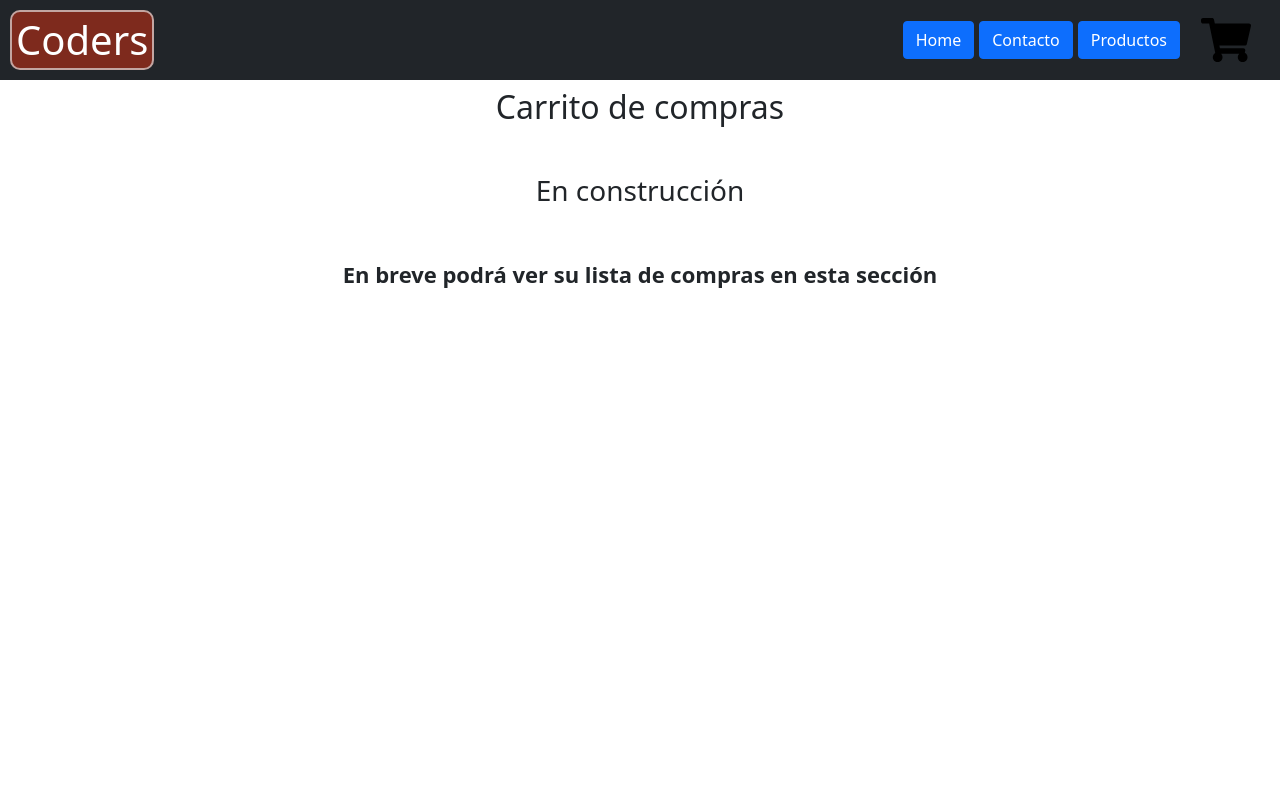
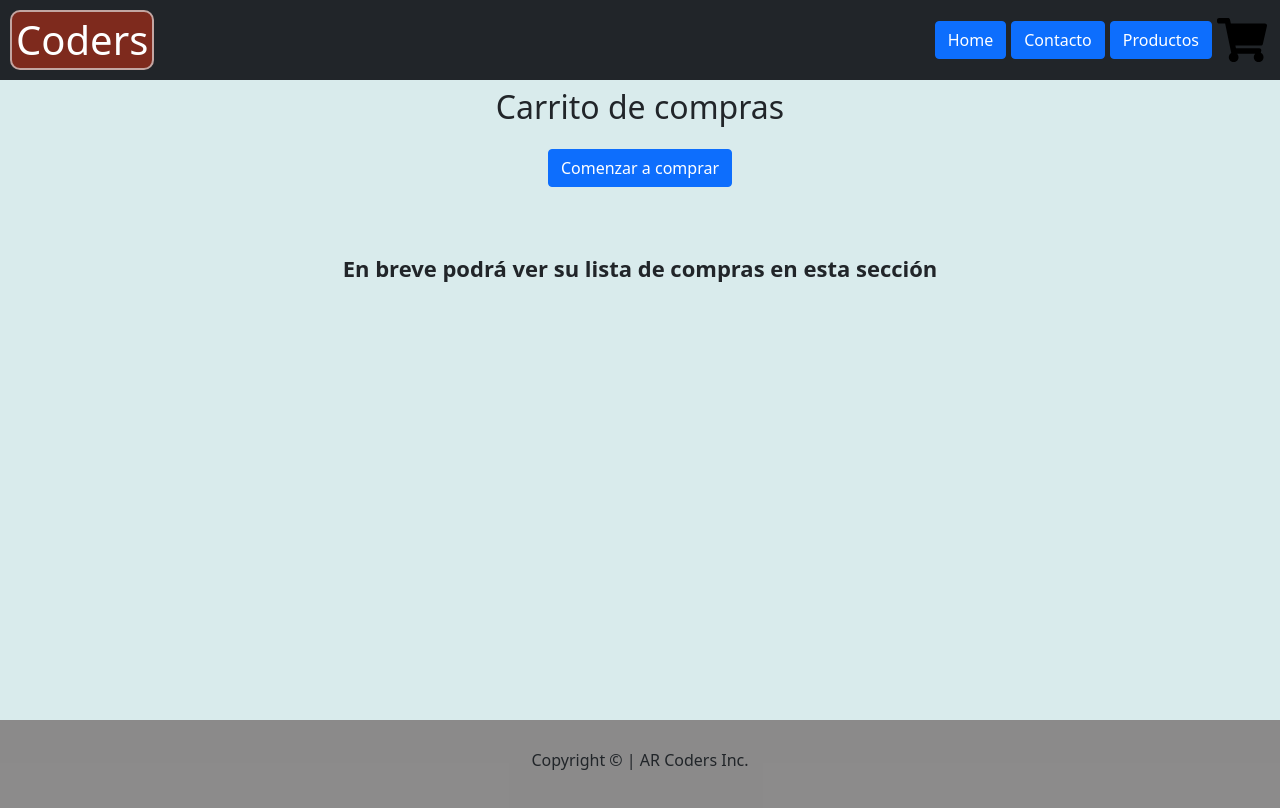
Before and after one commit to martinjacobsen93/Mobile-eShop-React-Version, a React (Create React App) app: page /cart in a window 1280 px wide. Shown: the top 808 px of the page. Built offline with nearby package versions, Linux system fonts and the light colour scheme.

Commit message:
agrego componente Footer, modifico logica en CartContext, y agrego estilos

```diff
--- a/src/App.css
+++ b/src/App.css
@@ -9,6 +9,7 @@
   flex-wrap: wrap;
   justify-content: space-between;
   align-items: center;
+  min-height: 8vh;
 }
 
 .navBar__brandTitle {
@@ -184,6 +185,7 @@
 .categorias-marcas {
   display: flex;
   flex-direction: row;
+  flex-wrap: wrap;
   width: 80%;
   margin: auto;
   justify-content: center;
@@ -228,3 +230,38 @@
   border-radius: 6px;
   background-color: coral;
 }
+
+/* CART PAGE PRODUCT DETAIL */
+
+.productoFinalizarCompra {
+  display: flex;
+  flex-wrap: wrap;
+  justify-content: space-evenly;
+  border: 2px solid black;
+  border-radius: 6px;
+  padding: 10px;
+  gap: 30px;
+  width: 50%;
+  margin: 10px auto;
+}
+
+.main {
+  min-height: 80vh;
+  background-color: #D9EBEC;
+}
+
+.footer {
+  min-height: 12vh;
+  background-color: rgba(34, 32, 32, 0.521);
+  display: flex;
+  flex-direction: column;
+  /* align-items: center; */
+  justify-content: center;
+  /* border-top: 2px solid #fff; */
+}
+
+/* CART WIDGET */
+
+.cartIcon {
+  width: 50px;  /* hay que hacerlo responsive. */
+}
--- a/src/App.js
+++ b/src/App.js
@@ -7,9 +7,12 @@ import Home from './pages/Home';
 import ItemListContainer from './components/ItemListContainer'
 import ItemDetailContainer from './components/ItemDetailContainer';
 import CartPage from './pages/CartPage';
+import CartProvider from './context/CartContext'
+import Footer from './components/Footer';
 
 function App() {
   return (
+    <CartProvider>          {/* CONTEXT PROVIDER */}
       <div className="App">
         <Router>
           <NavBar/>
@@ -28,8 +31,10 @@ function App() {
 
             <Route path="*" element={<Error404 />}/>
           </Routes>
+          <Footer />
         </Router>
       </div>
+    </CartProvider>
   );
 }
 
--- a/src/components/CartWidget.js
+++ b/src/components/CartWidget.js
@@ -10,7 +10,7 @@ const CartWidget = () => {
 
     return (
         <Fragment>
-            <img src={cartIcon} alt="cartIcon" style={{width: '50px', cursor: 'pointer'}} className='mx-3 cartIcon' onClick={()=> navigate("/cart")}/>
+            <img src={cartIcon} alt="cartIcon" style={{cursor: 'pointer'}} className='cartIcon' onClick={()=> navigate("/cart")}/>
         </Fragment>
     )
 }
--- /dev/null
+++ b/src/components/Footer.js
@@ -0,0 +1,17 @@
+import React from 'react'
+
+const Footer = () => {
+    return (
+        <footer className='footer'>
+            <div className="footer__social-media">
+                {/* <a href="https://www.instagram.com/" target="_blank"><i class="fab fa-instagram footer__social-mediaIcon"></i></a>
+                <a href="https://www.twitter.com/" target="_blank"><i class="fab fa-twitter footer__social-mediaIcon"></i></a>
+                <a href="https://www.facebook.com/" target="_blank"><i class="fab fa-facebook footer__social-mediaIcon"></i></a>
+                <a href="https://www.discord.com/" target="_blank"><i class="fab fa-discord footer__social-mediaIcon"></i></a> */}
+            </div>
+            <p className="footer__copyright">Copyright © | AR Coders Inc.</p>
+        </footer>
+    )
+}
+
+export default Footer
--- a/src/components/ItemDetail.js
+++ b/src/components/ItemDetail.js
@@ -1,22 +1,35 @@
-import React, { useState } from 'react'
+import React, { useContext, useState } from 'react'
 import { useNavigate } from 'react-router-dom'
 import { useEffect } from 'react/cjs/react.development';
+import { CartContext } from '../context/CartContext';
 import ItemCount from './ItemCount'
 import TituloPagina from './TituloPagina'
 
 
-const initialQuantity = 0;
 
-const ItemDetail = ({url, marca, año, stock, modelo, precio}) => {
+const ItemDetail = ({url, marca, año, stock, modelo, precio, id}) => {
 
     const navigate = useNavigate();
     const [visible, setVisible] = useState(false) // esta variable de estado hace que se vea en un principio el item count, y que desaparezca el mismo para finalizar compra cuando selecciono la cantidad
-    const [quantity, setQuantity] = useState(initialQuantity);
+    const [quantity, setQuantity] = useState(0);
+
+    const {addItem} = useContext(CartContext)
 
 
     const onAdd = (quantityToAdd) => {
         setVisible(true)
         setQuantity(quantityToAdd)
+    }
+
+    const finalizarCompra = () => {
+        const itemDado = {url, marca, año, stock, modelo, precio, id}
+        addItem(itemDado, quantity)
+        navigate("/cart")
+    }
+
+    const cancelar = () => {
+        setVisible(false)
+        setQuantity(0)
     }
 
     useEffect(() => {
@@ -28,6 +41,10 @@ const ItemDetail = ({url, marca, año, stock, modelo, precio}) => {
     return (
         <>
             <TituloPagina titulo={modelo}/>
+            <div style={{display: "flex", margin: 10}}>
+
+            {/* <a className='' onClick={()=> navigate("/productos")}>{"<<- Regresar a Productos"}</a> */}
+            </div>
             <div className='itemDetail__container'>
                 <img src={url} className='item__img' alt='img' />
                 <p className='item__detail mt-3'>Modelo: {modelo}</p>
@@ -35,10 +52,11 @@ const ItemDetail = ({url, marca, año, stock, modelo, precio}) => {
                 <p className='item__detail'>Año de lanzamiento: {año}</p>
                 <h3 style={{fontSize: 25}}>Precio: ${precio}</h3>
                 {(stock !== 0 && !visible) && <ItemCount stock={stock} initial={1} onAdd={onAdd}/>}
-                {visible && <button onClick={()=> navigate("/cart")} className='contador__btnComprar my-4'>Finalizar Compra</button>}
+                {visible && <button onClick={finalizarCompra} className='contador__btnComprar my-4'>Finalizar Compra</button>}
+                {visible && <button onClick={cancelar} className='contador__btnComprar my-4' style={{margin: 10}}>Cancelar</button>}
                 {stock === 0 && <h2 className='noStockMessage'>No hay stock</h2>}
             </div>
-            <button className='btn btn-primary' onClick={()=> navigate("/productos")}>Regresar a Productos</button>
+            <button className='btn btn-primary mb-3' onClick={()=> navigate("/productos")}>Regresar a Productos</button>
         </>
     )
 }
--- a/src/components/ItemDetailContainer.js
+++ b/src/components/ItemDetailContainer.js
@@ -29,9 +29,9 @@ const ItemDetailContainer = () => {
     }, [productoId])
 
     return (
-        <>
-            {visible ? <h2 className='my-2'>Cargando...</h2> : <ItemDetail {...item}/> }
-        </>
+        <main className='main'>
+            {visible ? <h2 className='pt-2'>Cargando...</h2> : <ItemDetail {...item}/> }
+        </main>
     )
 }
 
--- a/src/components/ItemListContainer.js
+++ b/src/components/ItemListContainer.js
@@ -43,7 +43,7 @@ const ItemListContainer = ({titulo}) => {
 
 
     return (
-        <div style={{backgroundColor: "#D9EBEC"}}>
+        <main className='main'>
             <TituloPagina titulo={titulo}/>
             <div className="categorias-marcas">
                 {categorias.map(c => {
@@ -57,7 +57,7 @@ const ItemListContainer = ({titulo}) => {
             {loading && <h2 className='mt-4'>Cargando...</h2>}
 
             {!loading && <ItemList lista={celulares}/>}
-        </div>
+        </main>
     )
 }
 
--- a/src/context/cartContext.js
+++ b/src/context/cartContext.js
@@ -1,12 +1,52 @@
-import React from 'react';
+import React, { useState } from 'react';
 
-const CartContext = React.createContext();
+export const CartContext = React.createContext();
 
-const cart = () => {
+const CartProvider = ({children}) => {
 
-    return <CartContext.Provider>
+    const [cart, setCart] = useState([])
+    const [isCartEmpty, setIsCartEmpty] = useState(true);
+    const [total, setTotal] = useState(0)
 
+    const addItem = (item, quantity) => {
+
+        const {modelo, marca, año, stock, url, id, precio} = item
+        setCart([...cart, {modelo, marca, año, stock, url, id, precio, quantity}])
+
+        // const itemInCart = cart.find(e => e.id === item.id)
+        // itemInCart ?
+        //     cart.map(itemDado => {
+        //         return itemDado.id === item.id ? {...itemDado, quantity: itemDado.quantity + quantity} : itemDado
+        //     })
+        //     : setCart([...cart, {modelo, marca, año, stock, url, id, precio, quantity}])
+
+        setIsCartEmpty(false)
+        setTotal(total + (precio * quantity))
+    }
+
+    const removeItem = (itemId) => {
+        if (cart.length === 1) setIsCartEmpty(true);
+        const itemIndex = cart.findIndex(item => item.id === itemId);
+        const totalItemAmount = (cart[itemIndex].precio * cart[itemIndex].quantity)
+        setTotal(total - totalItemAmount)
+        cart.splice(itemIndex, 1)
+        setCart([...cart])
+    }
+
+    const clear = () => {
+        if (cart.length > 0) {
+            setCart([])
+            setIsCartEmpty(true)
+        }
+    }
+
+    // const isInCart = id => cart.includes(e => e.id === id) // FALTA ARREGLAR ESTA FUNCION
+
+
+
+    return <CartContext.Provider value={{addItem, removeItem, clear, cart, isCartEmpty, total}}>
+        {children}
     </CartContext.Provider>
 }
 
-export default cart;
+export default CartProvider;
--- a/src/pages/CartPage.js
+++ b/src/pages/CartPage.js
@@ -1,16 +1,38 @@
-import React from 'react'
+import React, { useContext } from 'react'
+import { useNavigate } from 'react-router-dom'
+import { CartContext } from '../context/CartContext'
+// import TituloPagina from '../components/TituloPagina'
+
 
 const CartPage = () => {
 
-    const estilos = {fontSize: 22, marginTop: 50, fontWeight: "bold"}
+     const {cart, removeItem, clear, isCartEmpty, total} = useContext(CartContext)
+     const navigate = useNavigate();
+
+    const estilos = {fontSize: 22, marginTop: 50, fontWeight: "bold"} // test linea 23
 
     return (
-        <div>
-            <h2 className='mt-2'>Carrito de compras</h2>
-            <h3 className='mt-5'>En construcción</h3>
+        <main className='main'>
+            {/* <TituloPagina titulo={"Carrito de compras"} /> */}
+            <h2 className='pt-2'>Carrito de compras</h2>
+            {cart.length > 0 && <h3 className='mt-5'>Resumen</h3>}
+            {cart.map(i => {
+                return <div key={i.id} className='productoFinalizarCompra'>
+                            <p style={{color: "green", margin: "auto 0", fontWeight: "bold"}}>Producto: {i.modelo}</p>
+                            <p style={{color: "green", margin: "auto 0", fontWeight: "bold"}}>Cantidad: {i.quantity}</p>
+                            <p style={{color: "green", margin: "auto 0", fontWeight: "bold"}}>Precio: ${i.precio}</p>
+                            <p style={{color: "green", margin: "auto 0", fontWeight: "bold"}}>Subtotal: ${i.quantity * i.precio}</p>
+                            <button onClick={()=> removeItem(i.id)} className='btn btn-danger'>Eliminar producto</button>
+                       </div>
+            })}
+            {!isCartEmpty && <p style={{color: "red", margin: "auto 0", fontWeight: "bold"}}>Total: ${total}</p>}
+            {!isCartEmpty && <button onClick={clear} style={{margin: 15}} className='btn btn-primary'>Vaciar carrito</button>}
+            {isCartEmpty ? <button onClick={()=> navigate("../productos")} style={{margin: 15}} className='btn btn-primary'>Comenzar a comprar</button>
+                : <button onClick={()=> navigate("../productos")} style={{margin: 15}} className='btn btn-primary'>Seguir comprando</button>}
 
-            <p style={estilos}>En breve podrá ver su lista de compras en esta sección</p>
-        </div>
+
+            {isCartEmpty && <p style={estilos}>En breve podrá ver su lista de compras en esta sección</p>}
+        </main>
     )
 }
 
--- a/src/pages/Contacto.js
+++ b/src/pages/Contacto.js
@@ -7,11 +7,11 @@ const Contacto = () => {
     let navigate = useNavigate();
 
     return (
-        <>
+        <main className='main'>
             <TituloPagina titulo="Bienvenido a la sección de Contacto"/>
             <h2 className='my-5'>Página en reparación</h2>
             <button onClick={()=> navigate("/")} className='mt-3 btn btn-danger'>Ir A Home</button>
-        </>
+        </main>
     )
 }
 
--- a/src/pages/Home.js
+++ b/src/pages/Home.js
@@ -3,11 +3,11 @@ import TituloPagina from '../components/TituloPagina'
 
 const Home = () => {
     return (
-        <>
+        <main className='main'>
             <TituloPagina titulo={"Bienvenidos al Home"} />
 
             <h2 className='my-5'>Home Page</h2>
-        </>
+        </main>
     )
 }
 
--- a/src/pages/Productos.js
+++ b/src/pages/Productos.js
@@ -3,9 +3,9 @@ import ItemListContainer from '../components/ItemListContainer'
 
 const Productos = () => {
     return (
-        <>
+        <main className='main'>
             <ItemListContainer titulo={'Tienda de celulares'} />
-        </>
+        </main>
     )
 }
 
```
Also changed, not shown: 1 other file (tests, documents, lock files or other folders). Lines whose indentation alone changed are shown as unchanged.
